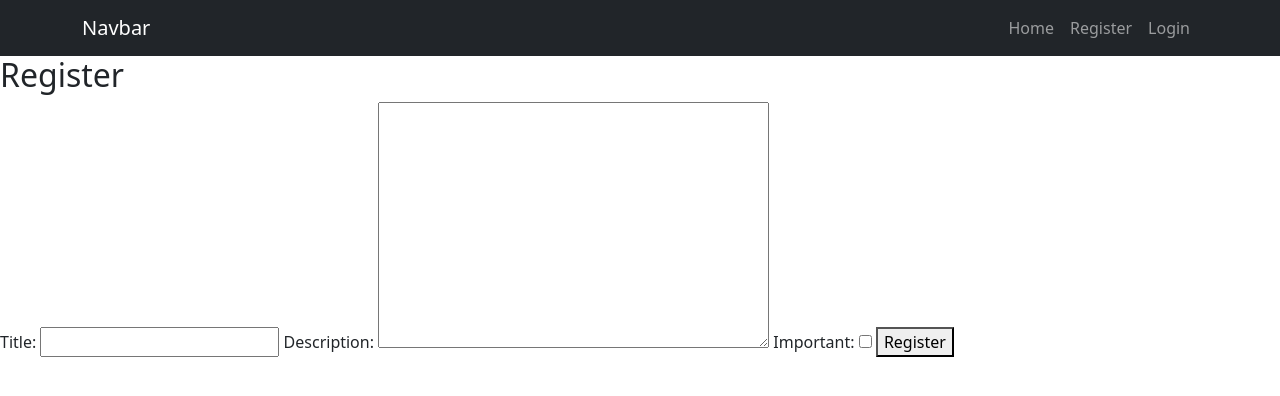
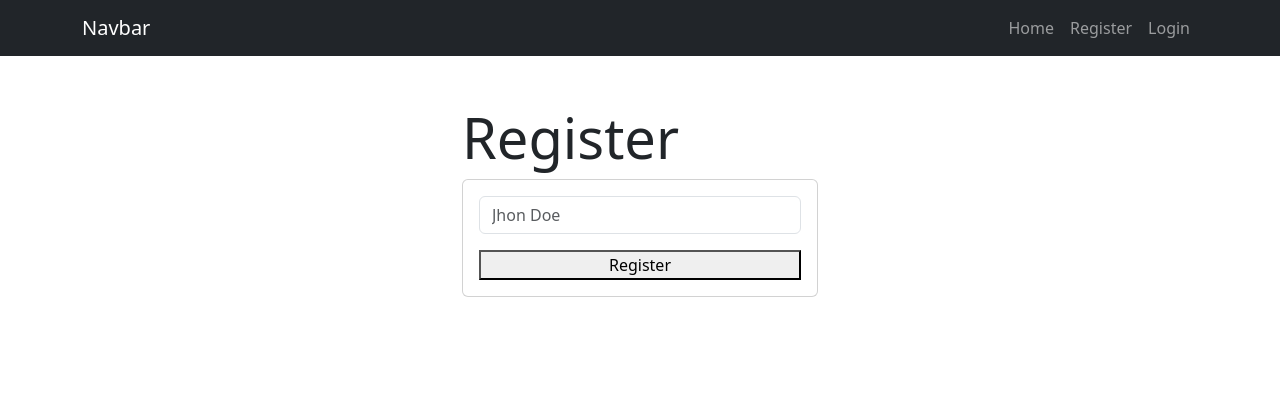
Before and after one commit to castrogarciajs/Be-the-change, a Django app: template tasks/templates/auth/Register.html in a window 1280 px wide. Shown: the top 396 px of the page. Run offline with Django 4.2, Linux system fonts and the light colour scheme; the template is opened without the code that fills it: values that come from a table or form of the project are taken from there, others are empty.

Commit message:
mi propio formulario

```diff
--- a/tasks/templates/auth/Register.html
+++ b/tasks/templates/auth/Register.html
@@ -1,8 +1,21 @@
 {% include '../layouts/Header.html' %} {% include './../partials/Navbar.html' %}
-<h2>Register</h2>
-{{ error }}
-<form method="POST">
-  {% csrf_token %} {{ form }}
-  <button type="submit">Register</button>
-</form>
+<main class="container py-5">
+  <div class="row">
+    <div class="col-md-4 offset-md-4">
+      <h2 class="display-4">Register</h2>
+      <form method="POST" class="card card-body">
+        {{ error }} {% csrf_token %}
+        <div class="mb-3">
+          <input
+            type="text"
+            class="form-control"
+            name="username"
+            placeholder="Jhon Doe"
+          />
+        </div>
+        <button type="submit">Register</button>
+      </form>
+    </div>
+  </div>
+</main>
 {% include '../layouts/Footer.html' %}
```
